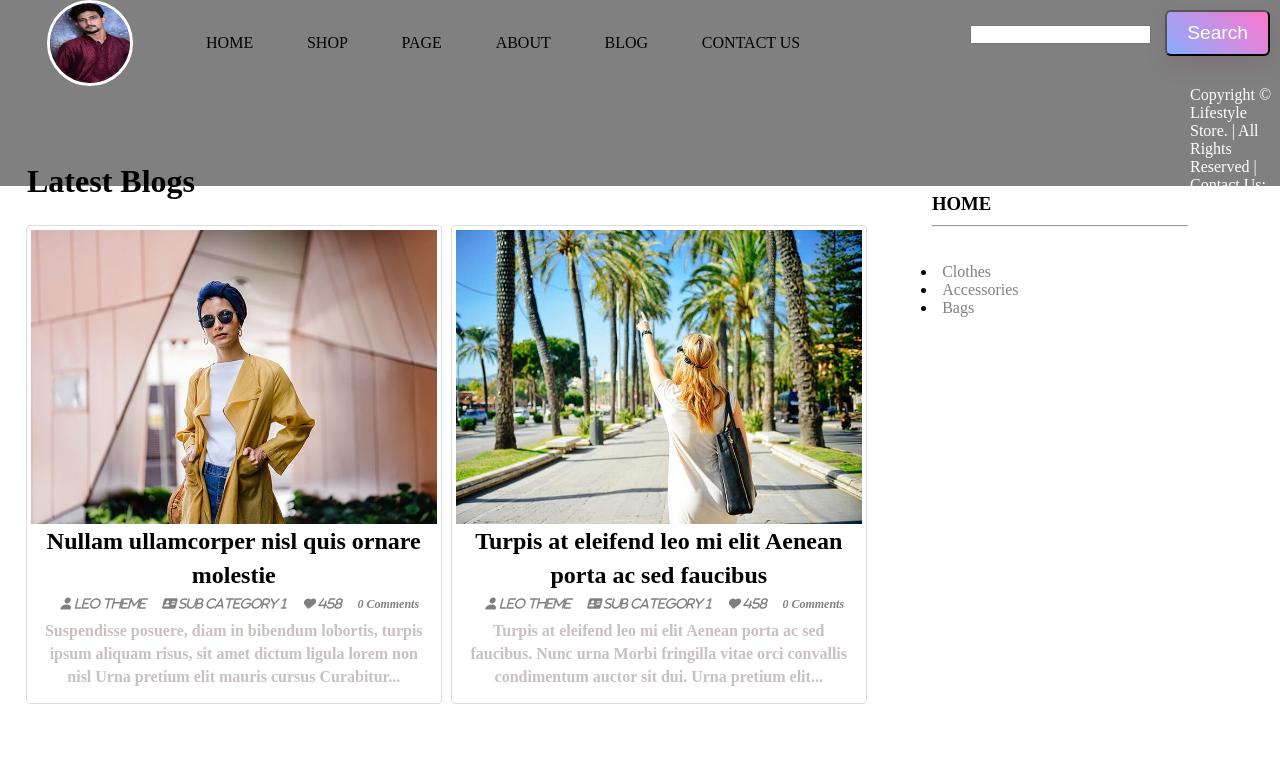
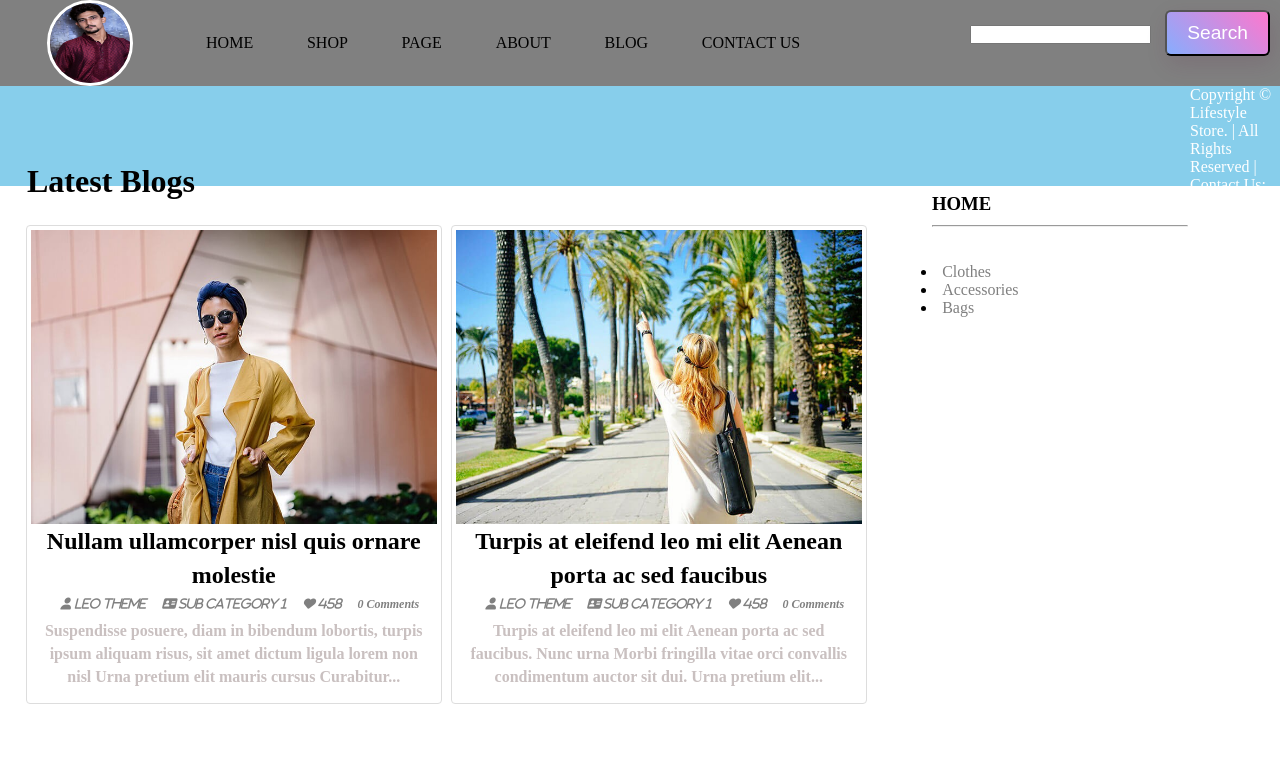
Before and after one commit to FIRDAUS77/Shopping, a plain HTML site: page web.html in a window 1280 px wide. Shown: the top 776 px of the page. Drawn offline with Linux system fonts and the light colour scheme; files that its build step writes are made by us from their sources; files whose address does not match are found by name.

Commit message:
Update style.css

```diff
--- a/style.css
+++ b/style.css
@@ -163,7 +163,7 @@ aside{
 .foter{
     width: 100%;
     height: 100px;
-    background-color:grey;
+    background-color:skyblue;
 color:#fff;
 
 
```
